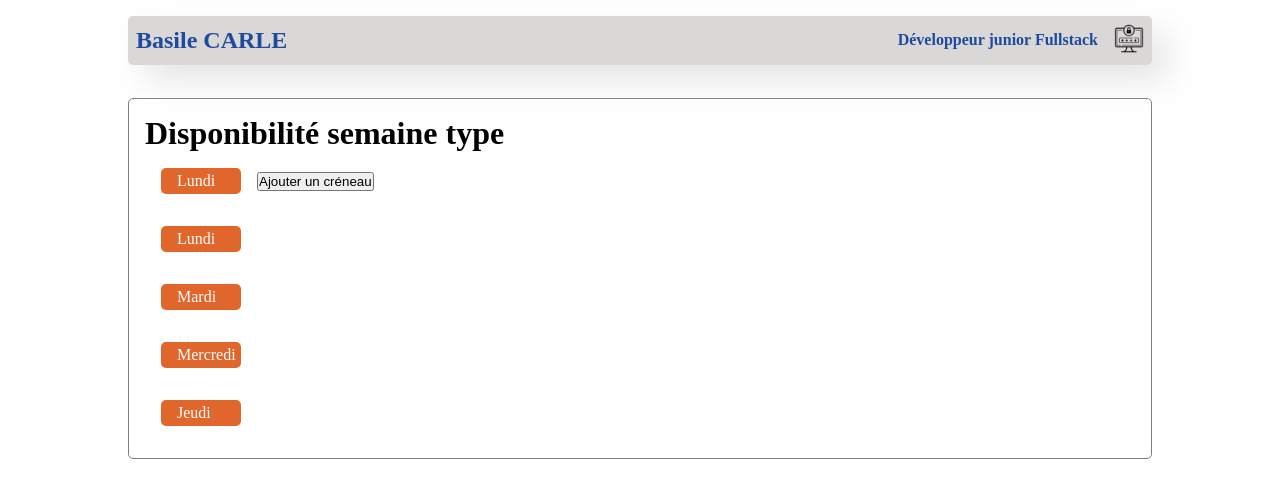
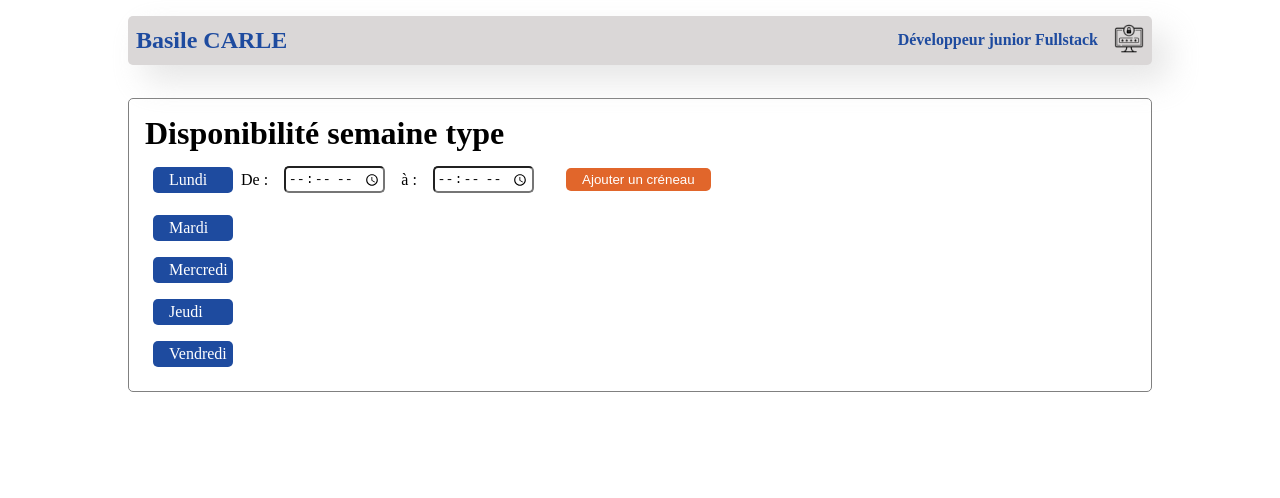
Before and after one commit to bebaile/CV-Basile-Carle, a React (Vite) app in the folder frontend/: page /admin in a window 1280 px wide. Shown: the top 498 px of the page. Built offline with nearby package versions, Linux system fonts and the light colour scheme; no server answers.

Commit message:
création UI rentrée des disponibilités. Encore aucun appel API interne

```diff
--- /dev/null
+++ b/frontend/src/components/AvailabilitySlot.jsx
@@ -0,0 +1,25 @@
+import React from "react";
+
+function AvailabilitySlot() {
+  return (
+    <>
+      <div className="timeslot">
+        <label htmlFor="timeslot-start">
+          De :
+          <input type="time" id="timeslot-start" name="timeslot-start" />
+        </label>
+        <label htmlFor="timeslot-end">
+          à :
+          <input type="time" id="timeslot-end" name="timeslot-end" />
+        </label>
+      </div>
+      <div>
+        <button type="button" className="add-timeslot-btn">
+          Ajouter un créneau
+        </button>
+      </div>
+    </>
+  );
+}
+
+export default AvailabilitySlot;
--- a/frontend/src/pages/Admin.jsx
+++ b/frontend/src/pages/Admin.jsx
@@ -1,7 +1,18 @@
-import React from "react";
+import React, { useEffect } from "react";
+import api from "@services/services";
+import AvailabilitySlot from "@components/AvailabilitySlot";
 import "../styles/admin.css";
 
 function Admin() {
+  // récupère les préférences de disponibilités
+  useEffect(() => {
+    api.get("/availability").then((result) => {
+      console.error(result);
+    });
+  }, []);
+
+  const handleNewTimeslot = () => {};
+
   return (
     <div className="container">
       <div className="availability-pref">
@@ -9,12 +20,9 @@ function Admin() {
         <div id="select-availability-box">
           <div className="day-box">
             <div className="day-title">Lundi</div>
-            <div>
-              <button type="button">Ajouter un créneau</button>
-            </div>
-          </div>
-          <div className="day-box">
-            <div className="day-title">Lundi</div>
+            {/*  */}
+            <AvailabilitySlot />
+            {/*  */}
           </div>
           <div className="day-box">
             <div className="day-title">Mardi</div>
@@ -25,6 +33,9 @@ function Admin() {
           <div className="day-box">
             <div className="day-title">Jeudi</div>
           </div>
+          <div className="day-box">
+            <div className="day-title">Vendredi</div>
+          </div>
         </div>
       </div>
     </div>
--- a/frontend/src/styles/admin.css
+++ b/frontend/src/styles/admin.css
@@ -21,10 +21,30 @@
   align-items: center;
 }
 .day-title {
-  background-color: var(--button-color-3);
-  margin: 1rem;
+  background-color: var(--title-color);
+  margin: 0.5rem;
   padding: 0.25rem 1rem;
   border-radius: 5px;
   color: white;
   width: 10ch;
 }
+
+.timeslot {
+  display: flex;
+}
+
+label {
+  margin: 0;
+  display: flex;
+  align-items: center;
+}
+
+.add-timeslot-btn {
+  margin: 1rem;
+  padding: 0.25rem 1rem;
+  border-radius: 5px;
+  color: white;
+  border: 0px;
+  background-color: var(--button-color-3);
+  border-radius: 5px;
+}
```
